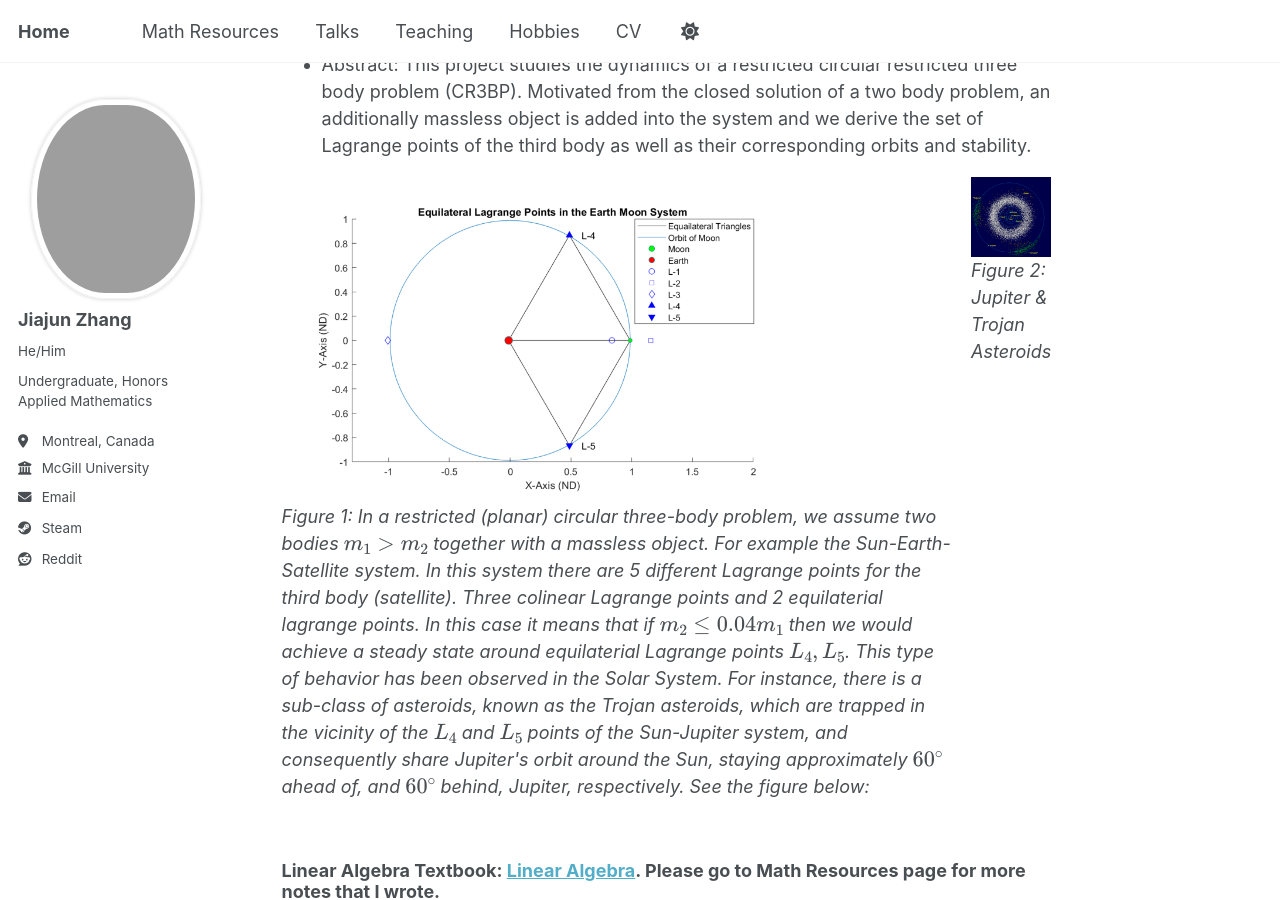
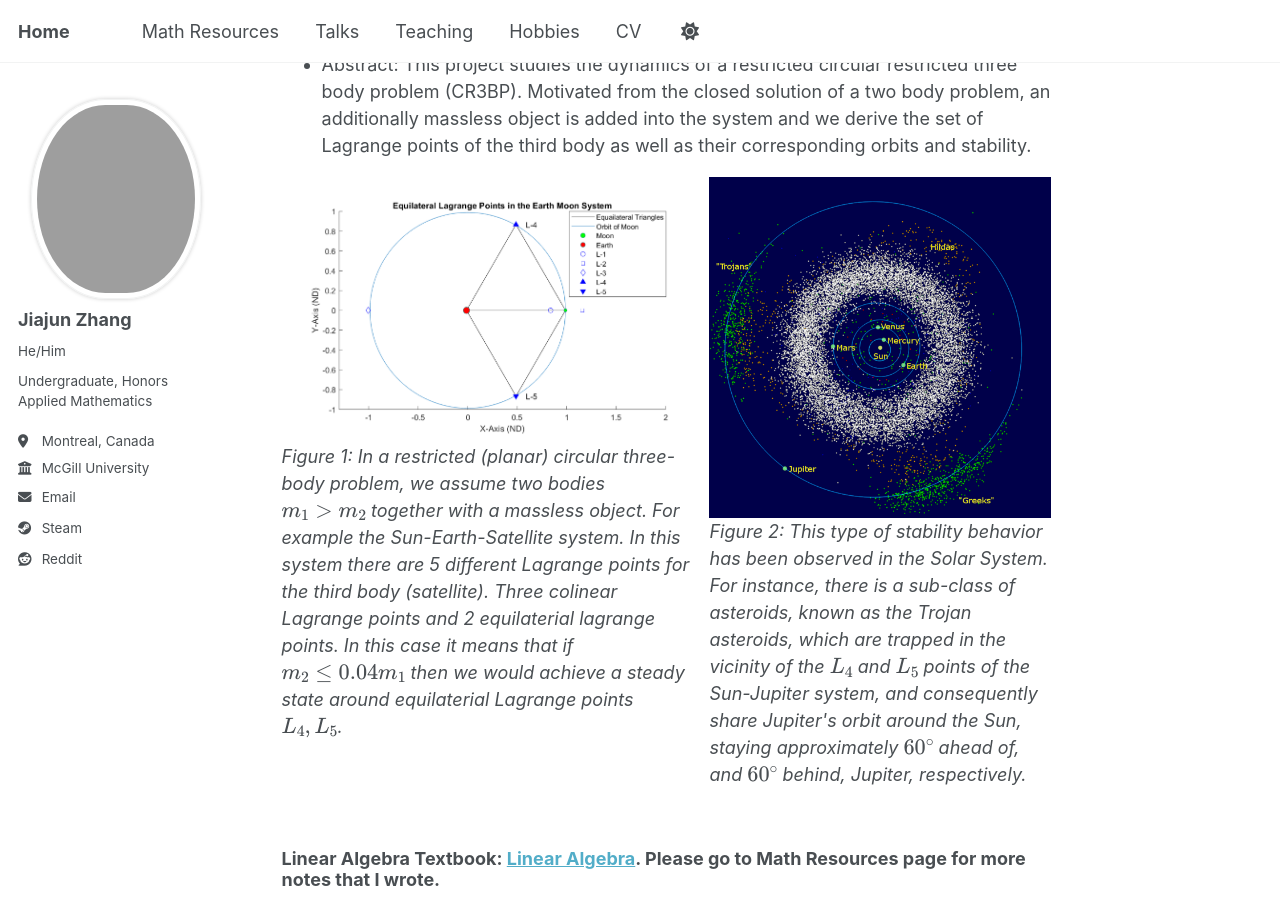
Before and after one commit to JohanssonRein/JohanssonRein.github.io, a Jekyll site: the page built from _pages/about.md, in a window 1280 px wide and 900 px high, scrolled down 3217 px. Built offline with Jekyll 4.4.1, drawn with Linux system fonts in a browser that asks for light colours.

Commit message:
Update about.md

```diff
--- a/_pages/about.md
+++ b/_pages/about.md
@@ -73,11 +73,11 @@ redirect_from:
 $
 m_2 \leq 0.04m_1
 $
-then we would achieve a steady state around equilaterial Lagrange points $L_4,L_5$. This type of behavior has been observed in the Solar System. For instance, there is a sub-class of asteroids, known as the Trojan asteroids, which are trapped in the vicinity of the $L_4$ and $L_5$ points of the Sun-Jupiter system, and consequently share Jupiter's orbit around the Sun, staying approximately $60^\circ$ ahead of, and $60^\circ$ behind, Jupiter, respectively. See the figure below:</em></p>
+then we would achieve a steady state around equilaterial Lagrange points $L_4,L_5$. </em></p>
   </div>
   <div>
     <img src="/images/jupiter.png" alt="Trojan Asteroids" width="500">
-    <p><em>Figure 2: Jupiter & Trojan Asteroids</em></p>
+    <p><em>Figure 2: This type of stability behavior has been observed in the Solar System. For instance, there is a sub-class of asteroids, known as the Trojan asteroids, which are trapped in the vicinity of the $L_4$ and $L_5$ points of the Sun-Jupiter system, and consequently share Jupiter's orbit around the Sun, staying approximately $60^\circ$ ahead of, and $60^\circ$ behind, Jupiter, respectively.</em></p>
   </div>
 </div>
 
```
